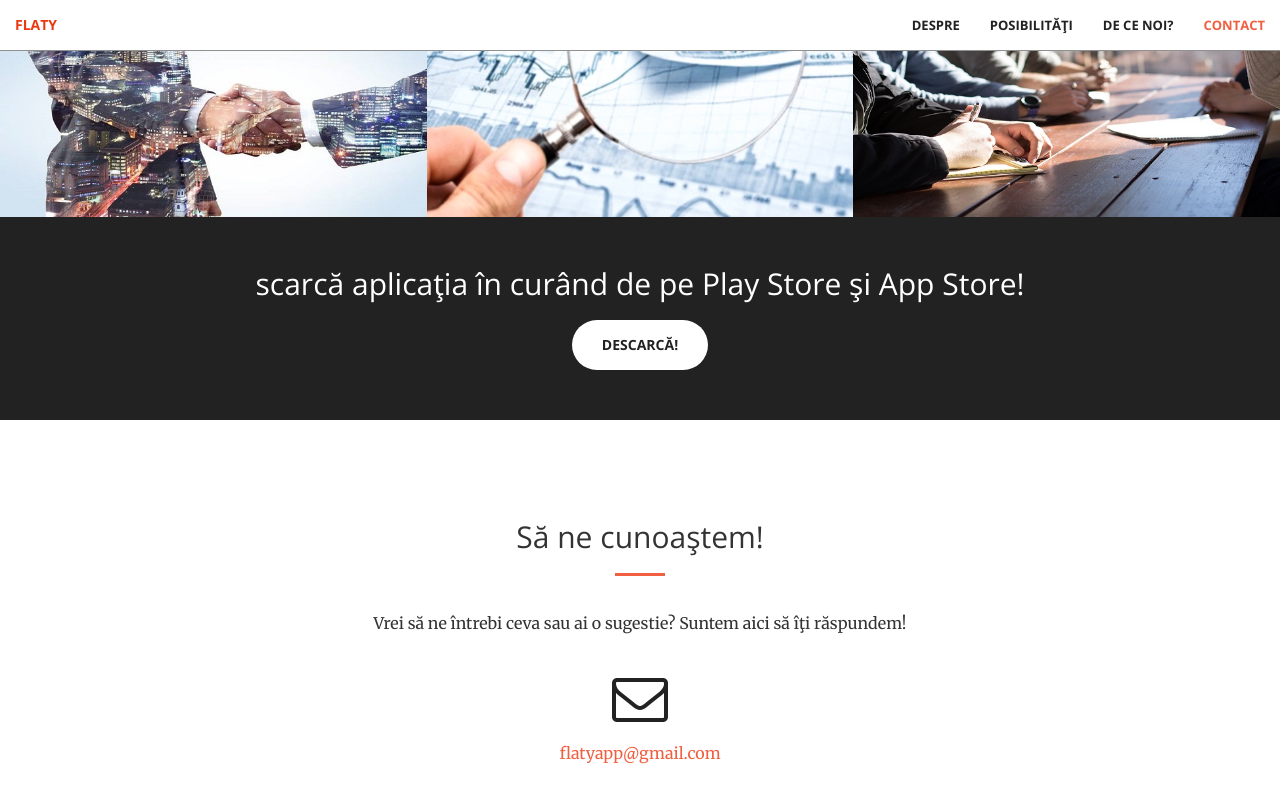
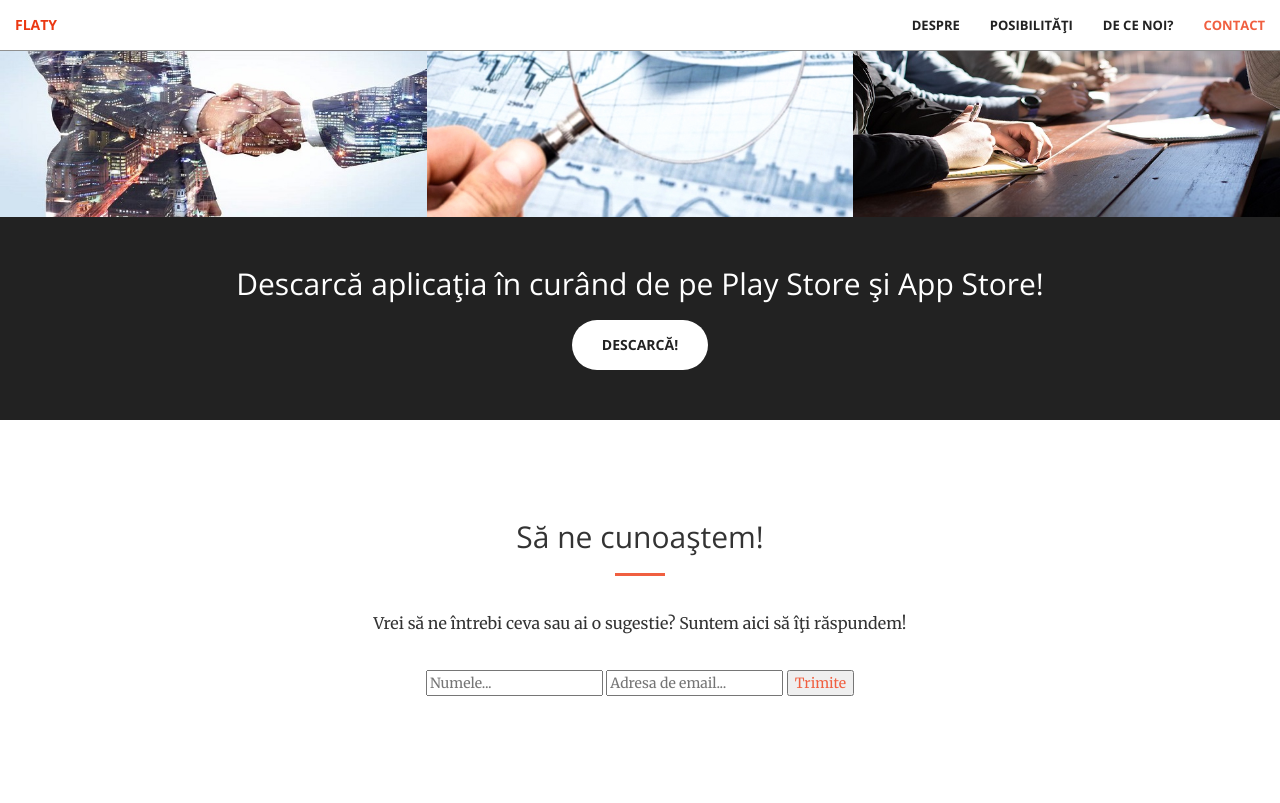
Before and after one commit to rptoma/Flaty-landing-page-2, a Jekyll site: the page built from index.html, in a window 1280 px wide and 900 px high, scrolled down 2171 px. Shown: the top 803 px of the window. Built offline with Jekyll 4.4.1, drawn with Linux system fonts in a browser that asks for light colours.

Commit message:
added email

```diff
--- a/_includes/aside.html
+++ b/_includes/aside.html
@@ -1,7 +1,7 @@
   <aside class="bg-dark">
       <div class="container text-center">
           <div class="call-to-action">
-              <h2>scarcă aplicaţia în curând de pe Play Store şi App Store!</h2>
+              <h2>Descarcă aplicaţia în curând de pe Play Store şi App Store!</h2>
               <a href="#" class="btn btn-default btn-xl wow tada">Descarcă!</a>
           </div>
       </div>
--- a/_includes/contact.html
+++ b/_includes/contact.html
@@ -7,12 +7,17 @@
                 <p>Vrei să ne întrebi ceva sau ai o sugestie? Suntem aici să îţi răspundem!</p>
             </div>
             <center>
-        <div class="col-md-12 text-center">
-            <a href="mailto:{{ site.email }}">
-            <i class="fa fa-envelope-o fa-3x wow bounceIn" data-wow-delay=".1s"></i>
-                <p>{{ site.email }}</p>
-            </a>
-        </div>
+            <div class="col-md-12 text-center">
+                <a href="mailto:{{ site.email }}">
+                <!--<i class="fa fa-envelope-o fa-3x wow bounceIn" data-wow-delay=".1s"></i>-->
+                    <!--<p>{{ site.email }} </p>-->
+                    <form action="https://formspree.io/appflaty@gmail.com" method="POST">
+                        <input type="text" name="name" placeholder="Numele...">
+                        <input type="email" name="_replyto" placeholder="Adresa de email...">
+                        <input type="submit" value="Trimite">
+                    </form>
+                </a>
+            </div>
         </center>
 
     </div>
```
